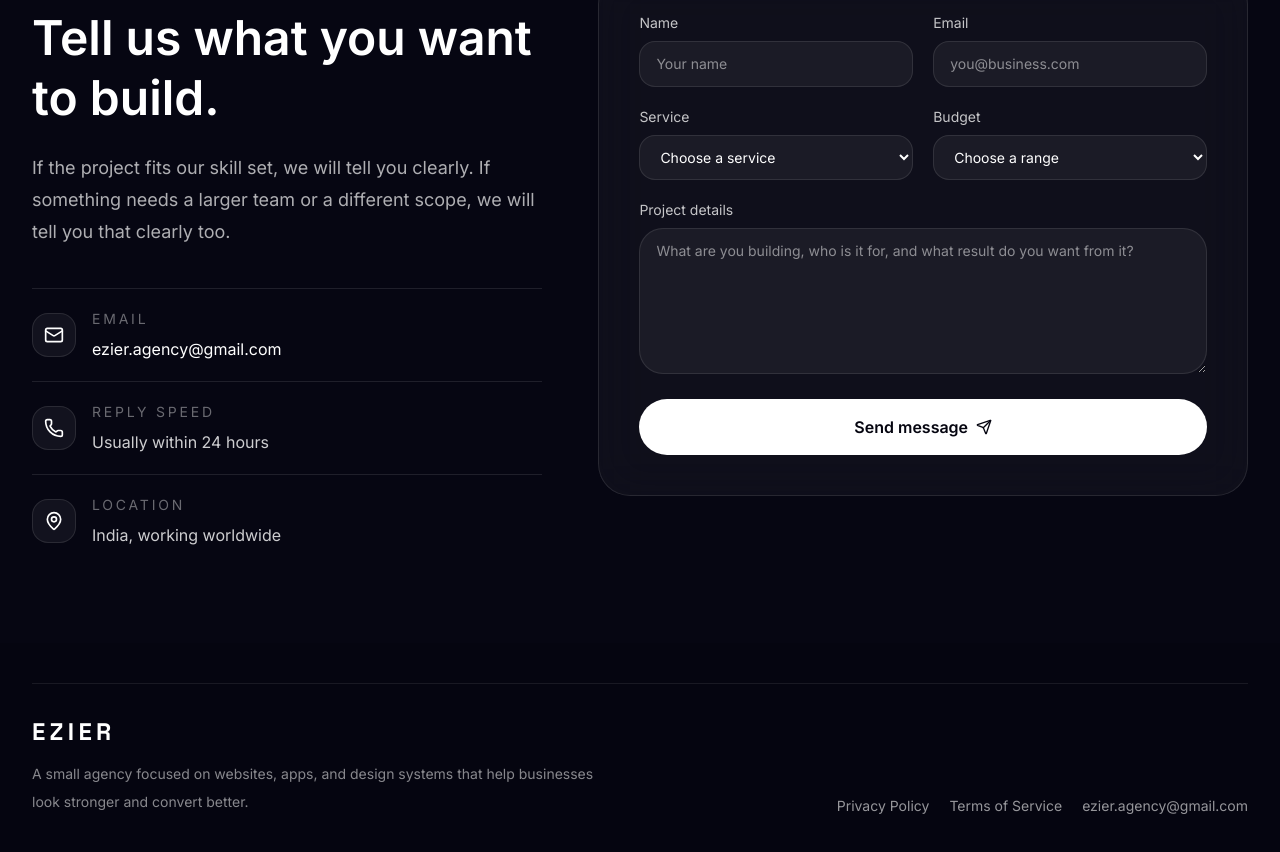
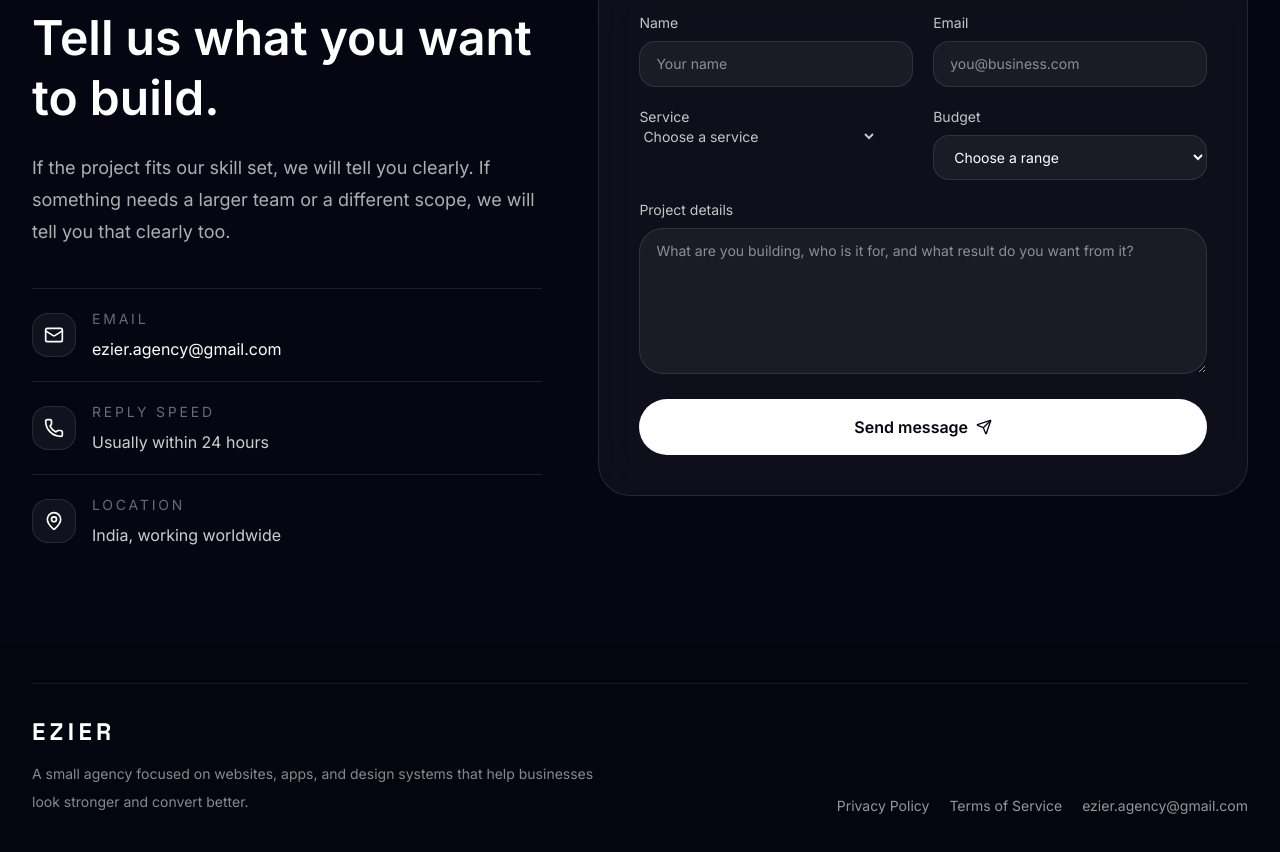
Before and after one commit to SaklenManjire/Ezier, a React (Vite) app: page / in a window 1280 px wide. Shown: the part 3766-4618 px from the top of the page. Built offline with nearby package versions, Linux system fonts and the light colour scheme.

Commit message:
Update App.tsx

```diff
--- a/src/App.tsx
+++ b/src/App.tsx
@@ -739,17 +739,19 @@ const publicKey = import.meta.env.VITE_EMAILJS_PUBLIC_KEY;
               <div className="grid gap-5 sm:grid-cols-2">
                 <label className="block text-sm text-white/76">
                   Service
-                  <select
+                 <select
                     value={formData.service}
-                    onChange={(event) => setFormData({ ...formData, service: event.target.value })}
-                    className="mt-2 w-full rounded-2xl border border-white/10 bg-white/5 px-4 py-3 text-white outline-none transition focus:border-white/30"
-                  >
-                    <option value="" className="bg-[#0b0b17]">Choose a service</option>
-                    <option value="Custom Mobile Apps" className="bg-[#0b0b17]">Custom Mobile Apps</option>
-                    <option value="High-Converting Websites" className="bg-[#0b0b17]">High-Converting Websites</option>
-                    <option value="Clean UI/UX Design" className="bg-[#0b0b17]">Clean UI/UX Design</option>
-                    <option value="YouTube Thumbnail Optimization">YouTube Thumbnail Optimization</option>
-                    <option value="Maintenance & Support" className="bg-[#0b0b17]">Maintenance & Support</option>
+                    onChange={(e) => setFormData({ ...formData, service: e.target.value })} >
+                    <option value="">Choose a service</option>
+                    <option value="Custom Mobile Apps">Custom Mobile Apps</option>
+                    <option value="High-Converting Websites">High-Converting Websites</option>
+                    <option value="Clean UI/UX Design">Clean UI/UX Design</option>
+                    <option value="Maintenance & Support">Maintenance & Support</option>
+
+                    {/* ✅ NEW */}
+                    <option value="YouTube Thumbnail Optimization">
+                      YouTube Thumbnail Optimization
+                    </option>
                   </select>
                 </label>
                 <label className="block text-sm text-white/76">
```
